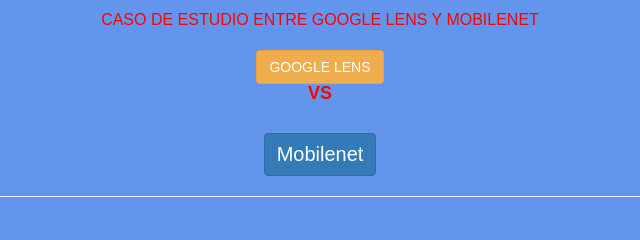
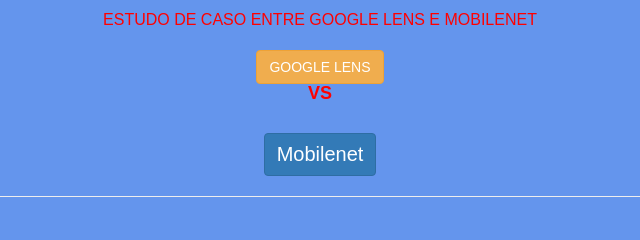
Before and after one commit to Vinicesartc/GOOGLE-LENS-X-MOBILENET, a plain HTML site: page index.html in a window 1280 px wide. Shown: the top 240 px of the page, 320-960 px from the left. Drawn offline with nearby package versions, Linux system fonts and the light colour scheme.

Commit message:
Add files via upload

```diff
--- a/index.html
+++ b/index.html
@@ -63,7 +63,7 @@ b
 
 <div class="container">
 	<h4 style="text-align: center;font-family: 'Lexend Tera', sans-serif;">
-	<span >CASO DE ESTUDIO ENTRE GOOGLE LENS Y MOBILENET </span>
+	<span >ESTUDO DE CASO ENTRE GOOGLE LENS E MOBILENET </span>
 	<br><br>
 	<p class="btn btn-warning">GOOGLE LENS</p>
 	<p>
```
